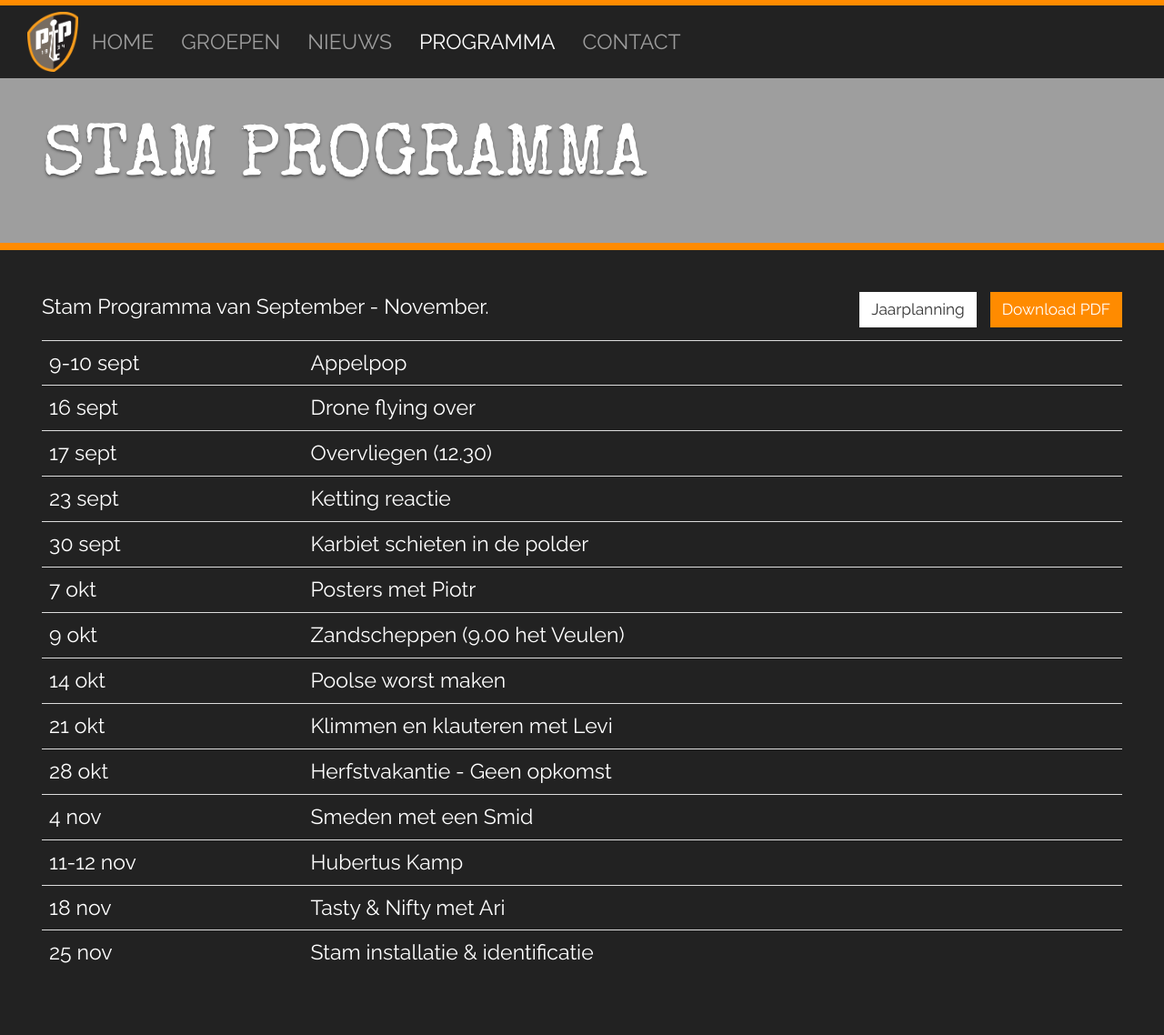
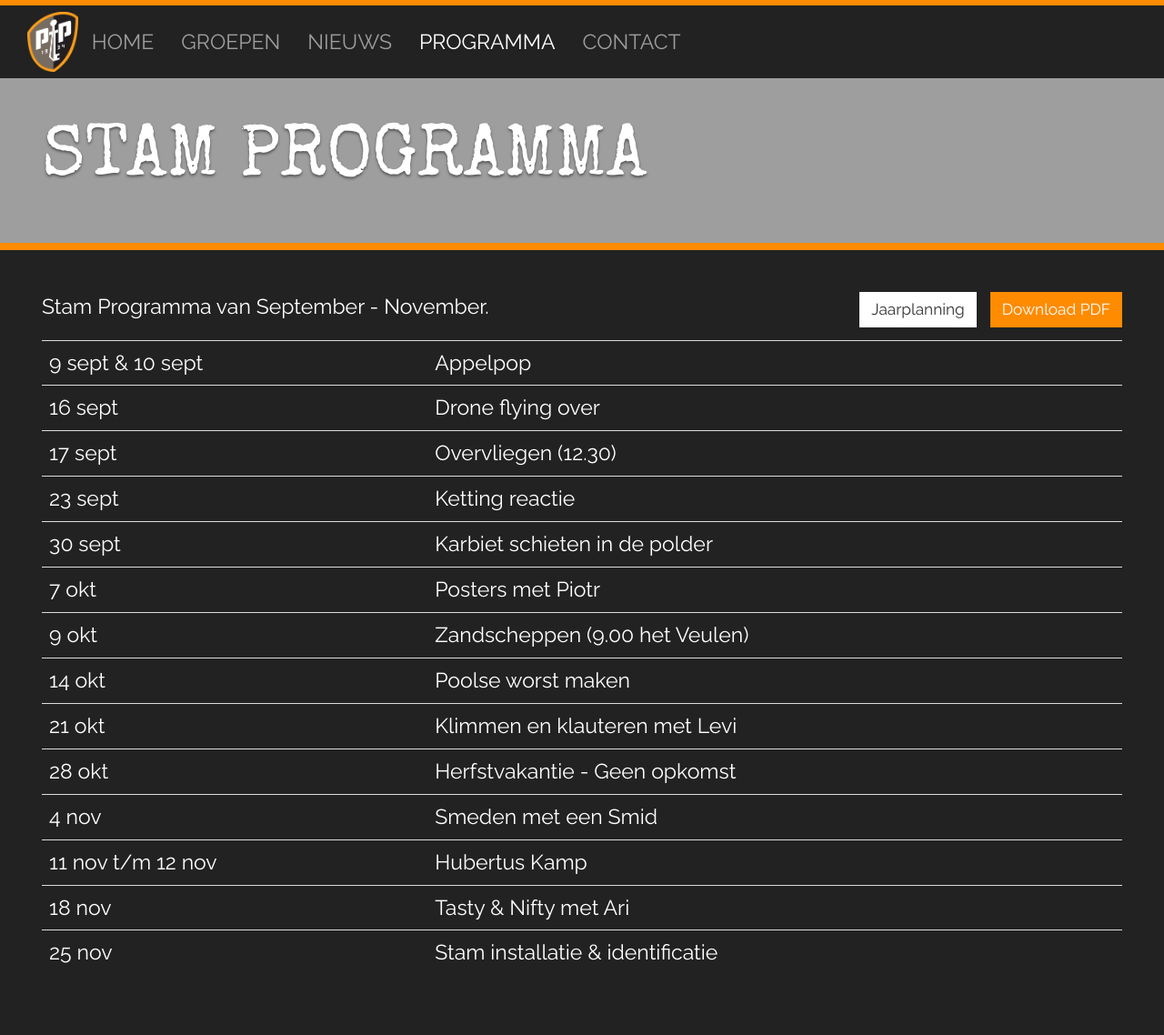
Before and after one commit to nognooitmeegemaakt/website, a Jekyll site: the page built from _agenda/stam.md, in a window 1280 px wide. Shown: the whole page at 91% size. Built offline with Jekyll 4.4.1, drawn with Linux system fonts in a browser that asks for light colours; some web fonts are replaced.

Commit message:
Fix compatibility with cms

```diff
--- a/_agenda/stam.md
+++ b/_agenda/stam.md
@@ -9,7 +9,7 @@ Stam Programma van September - November.
 
 {:.table}
 |-------|---------
-| 9-10 sept | Appelpop
+| 9 sept & 10 sept | Appelpop
 | 16 sept | Drone flying over
 | 17 sept | Overvliegen (12.30)
 | 23 sept | Ketting reactie
@@ -20,6 +20,6 @@ Stam Programma van September - November.
 | 21 okt | Klimmen en klauteren met Levi
 | 28 okt | Herfstvakantie - Geen opkomst
 | 4 nov | Smeden met een Smid
-| 11-12 nov | Hubertus Kamp
+| 11 nov t/m 12 nov | Hubertus Kamp
 | 18 nov | Tasty & Nifty met Ari
 | 25 nov | Stam installatie & identificatie
```
